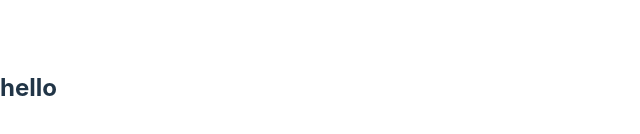
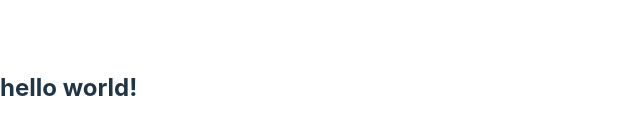
Before and after one commit to Maxim12670/learning_project, a React (Vite) app in the folder learning_project/: page / in a window 1280 px wide. Shown: the part 312-446 px from the top of the page, without its empty margins (0-640 px from the left). Built offline with nearby package versions, Linux system fonts and the light colour scheme.

Commit message:
new text

```diff
--- a/learning_project/src/App.tsx
+++ b/learning_project/src/App.tsx
@@ -1,7 +1,7 @@
 function App() {
   return (
     <div>
-      <h2>hello</h2>
+      <h2>hello world!</h2>
     </div>
   );
 }
```
